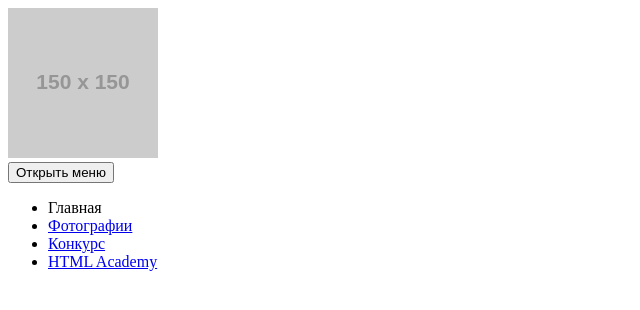
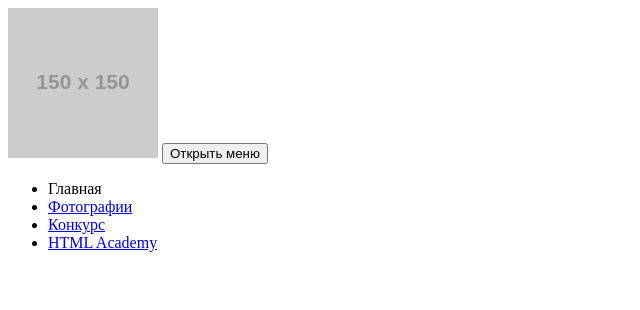
Before and after one commit to nsaprykina/918475-pink-21, a website: page source/index.html in a window 1280 px wide. Shown: the whole page, without its empty margins (0-640 px from the left). Drawn offline with Linux system fonts and the light colour scheme; placeholder pictures from the web are drawn by us.

Commit message:
Исправленны ошибки в шапке сайта

```diff
--- a/source/index.html
+++ b/source/index.html
@@ -7,12 +7,11 @@
   <body class="page__body">
 
     <header class="page-header">
-      <a class="page-header__logo logo">
+      <a class="page-header__logo">
         <img class="logo-image" src="https://via.placeholder.com/150x150">
       </a>
+      <button class="main-nav__toggle" type="button"><span class="main-nav__button">Открыть меню</span></button>
       <nav class="main-nav">
-        <button class="main-nav__toggle" type="button"><span class="visually-hidden">Открыть меню</span></button>
-        <div class="main__wrapper">
         <ul class="main-nav__list">
           <li class="main-nav__item main-nav__item--active">
             <a>
@@ -35,7 +34,6 @@
             </a>
           </li>
         </ul>
-        </div>
       </nav>
     </header>
 
```
Lines whose indentation alone changed are shown as unchanged.
